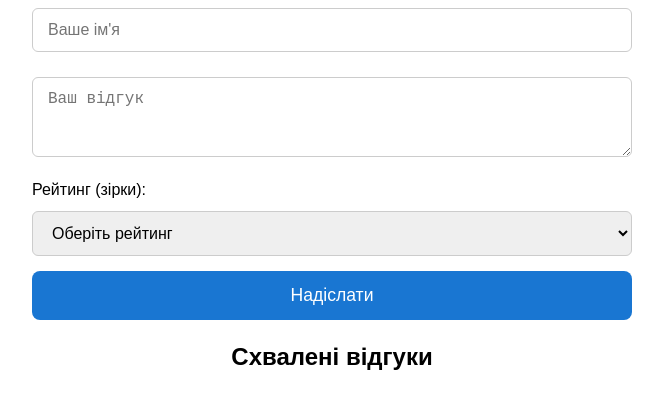
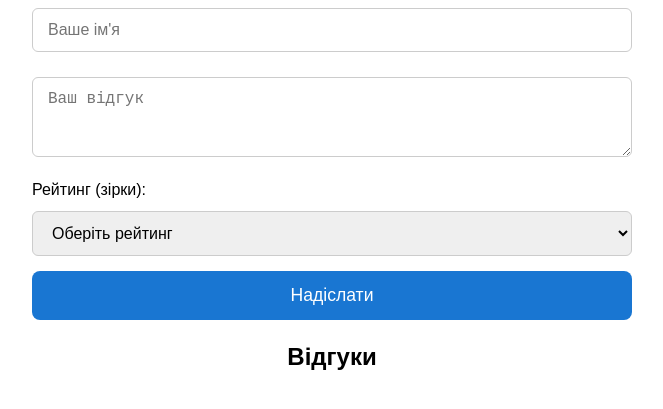
Before and after one commit to CannaBanka/otzive, a plain HTML site: page index.html in a window 1280 px wide. Shown: the part 83-492 px from the top of the page, without its empty margins (308-971 px from the left). Drawn offline with Linux system fonts and the light colour scheme; no server answers.

Commit message:
Update index.html

```diff
--- a/index.html
+++ b/index.html
@@ -101,7 +101,7 @@
     <button type="submit">Надіслати</button>
   </form>
 
-  <h2>Схвалені відгуки</h2>
+  <h2>Відгуки</h2>
   <div id="approvedReviews"></div>
 
   <script>
```
